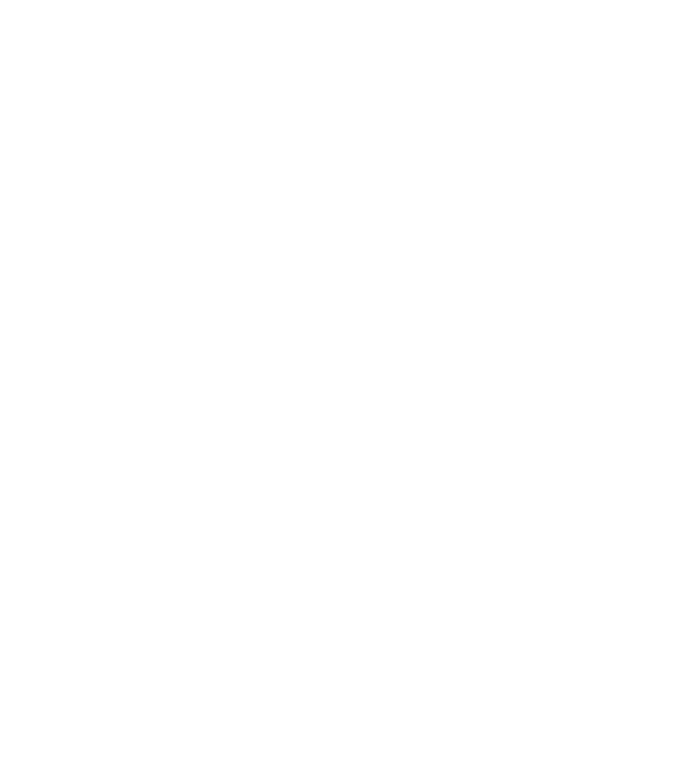
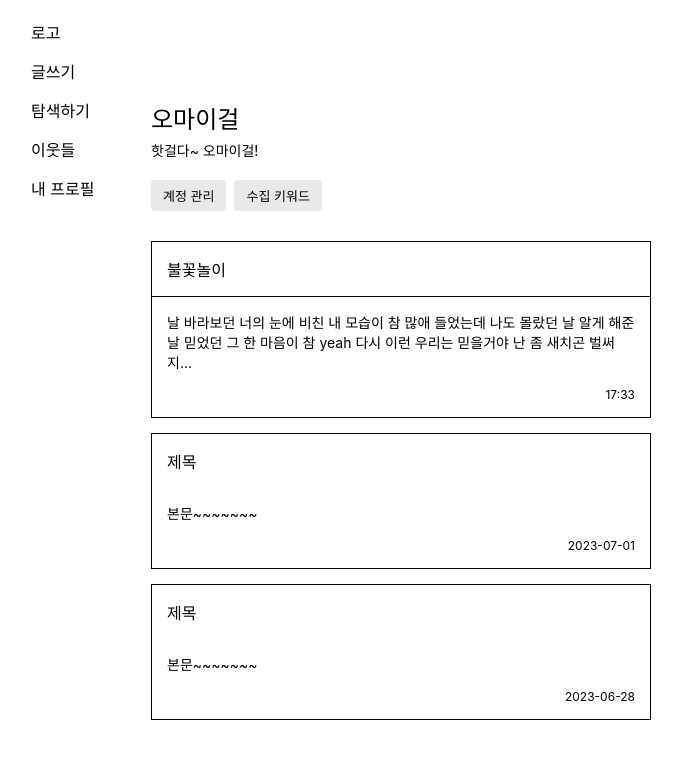
Before and after one commit to his0si/Inkspire, a React (Create React App) app in the folder client/: page /profile in a window 1280 px wide. Before the commit this address had no page. Shown: the top 758 px of the page, without its empty margins (209-891 px from the left). Built offline with nearby package versions, Linux system fonts and the light colour scheme.

Commit message:
내 프로필 추가

```diff
--- a/client/public/index.html
+++ b/client/public/index.html
@@ -24,7 +24,8 @@
       work correctly both with client-side routing and a non-root public URL.
       Learn how to configure a non-root public URL by running `npm run build`.
     -->
-    <title>React App</title>
+    <title>Inkspire</title>
+    </title>
   </head>
   <body>
     <noscript>You need to enable JavaScript to run this app.</noscript>
--- a/client/src/App.js
+++ b/client/src/App.js
@@ -1,3 +1,4 @@
+import React from 'react';
 import { BrowserRouter as Router, Routes, Route } from 'react-router-dom';
 import Home from './components/views/auth/Home';
 import Login from './components/views/auth/Login';
@@ -6,6 +7,7 @@
 import PostDetail from './components/views/PostDetail';
 import WritePost from './components/views/WritePost';
 import PostComplete from './components/views/PostComplete';
+import Profile from './components/views/Profile';
 
 function App() {
   return (
@@ -19,6 +21,7 @@
         <Route path="/register" element={<Register />} />
         <Route path="/write" element={<WritePost />} />
         <Route path="/post-complete" element={<PostComplete />} />
+        <Route path="/profile" element={<Profile />} />
       </Routes>
     </Router>
   );
--- a/client/src/components/views/Main.jsx
+++ b/client/src/components/views/Main.jsx
@@ -91,7 +91,7 @@
         <MenuItem onClick={() => navigate('/write')}>글쓰기</MenuItem>
         <MenuItem>탐색하기</MenuItem>
         <MenuItem>이웃들</MenuItem>
-        <MenuItem>내 프로필</MenuItem>
+        <MenuItem onClick={() => navigate('/profile')}>내 프로필</MenuItem>
       </Sidebar>
 
       <Content>
--- /dev/null
+++ b/client/src/components/views/Profile.jsx
@@ -0,0 +1,134 @@
+import React from 'react';
+import styled from 'styled-components';
+import { useNavigate } from 'react-router-dom';
+
+const Container = styled.div`
+  display: flex;
+  padding: 20px;
+  max-width: 800px;
+  margin: 0 auto;
+`;
+
+const Sidebar = styled.div`
+  width: 100px;
+  margin-right: 20px;
+`;
+
+const MenuItem = styled.div`
+  margin-bottom: 15px;
+  cursor: pointer;
+`;
+
+const Content = styled.div`
+  flex: 1;
+  max-width: 500px;
+`;
+
+const ProfileHeader = styled.div`
+  margin-top: 80px;
+  margin-bottom: 20px;
+`;
+
+const UserName = styled.h1`
+  font-size: 24px;
+  margin: 0 0 5px 0;
+  font-weight: normal;
+`;
+
+const UserInfo = styled.div`
+  font-size: 14px;
+`;
+
+const ButtonGroup = styled.div`
+  display: flex;
+  gap: 8px;
+  margin-bottom: 30px;
+`;
+
+const Button = styled.button`
+  padding: 6px 12px;
+  background-color: #e9e9e9;
+  border: none;
+  border-radius: 4px;
+  font-size: 13px;
+  cursor: pointer;
+`;
+
+const PostList = styled.div`
+  display: flex;
+  flex-direction: column;
+  gap: 15px;
+`;
+
+const Post = styled.div`
+  border: 1.5px solid #000;
+  cursor: pointer;
+`;
+
+const PostTitle = styled.div`
+  padding: 15px;
+  border-bottom: ${props => props.hasBorder ? '1.5px solid #000' : 'none'};
+`;
+
+const PostContent = styled.div`
+  padding: 15px;
+  font-size: 14px;
+`;
+
+const PostDate = styled.div`
+  text-align: right;
+  font-size: 12px;
+  padding: 0 15px 15px;
+`;
+
+const Profile = () => {
+  const navigate = useNavigate();
+
+  return (
+    <Container>
+      <Sidebar>
+        <MenuItem>로고</MenuItem>
+        <MenuItem onClick={() => navigate('/write')}>글쓰기</MenuItem>
+        <MenuItem onClick={() => navigate('/main')}>탐색하기</MenuItem>
+        <MenuItem>이웃들</MenuItem>
+        <MenuItem onClick={() => navigate('/profile')}>내 프로필</MenuItem>
+      </Sidebar>
+
+      <Content>
+        <ProfileHeader>
+          <UserName>오마이걸</UserName>
+          <UserInfo>핫걸다~ 오마이걸!</UserInfo>
+        </ProfileHeader>
+
+        <ButtonGroup>
+          <Button>계정 관리</Button>
+          <Button>수집 키워드</Button>
+        </ButtonGroup>
+
+        <PostList>
+          <Post onClick={() => navigate('/post/1')}>
+            <PostTitle hasBorder>불꽃놀이</PostTitle>
+            <PostContent>
+              날 바라보던 너의 눈에 비친 내 모습이 참 많애 들었는데 나도 몰랐던 날 알게 해준 날 믿었던 그 한 마음이 참 yeah 다시 이런 우리는 믿을거야 난 좀 새치곤 벌써지...
+            </PostContent>
+            <PostDate>17:33</PostDate>
+          </Post>
+
+          <Post>
+            <PostTitle>제목</PostTitle>
+            <PostContent>본문~~~~~~~</PostContent>
+            <PostDate>2023-07-01</PostDate>
+          </Post>
+
+          <Post>
+            <PostTitle>제목</PostTitle>
+            <PostContent>본문~~~~~~~</PostContent>
+            <PostDate>2023-06-28</PostDate>
+          </Post>
+        </PostList>
+      </Content>
+    </Container>
+  );
+};
+
+export default Profile;
```
